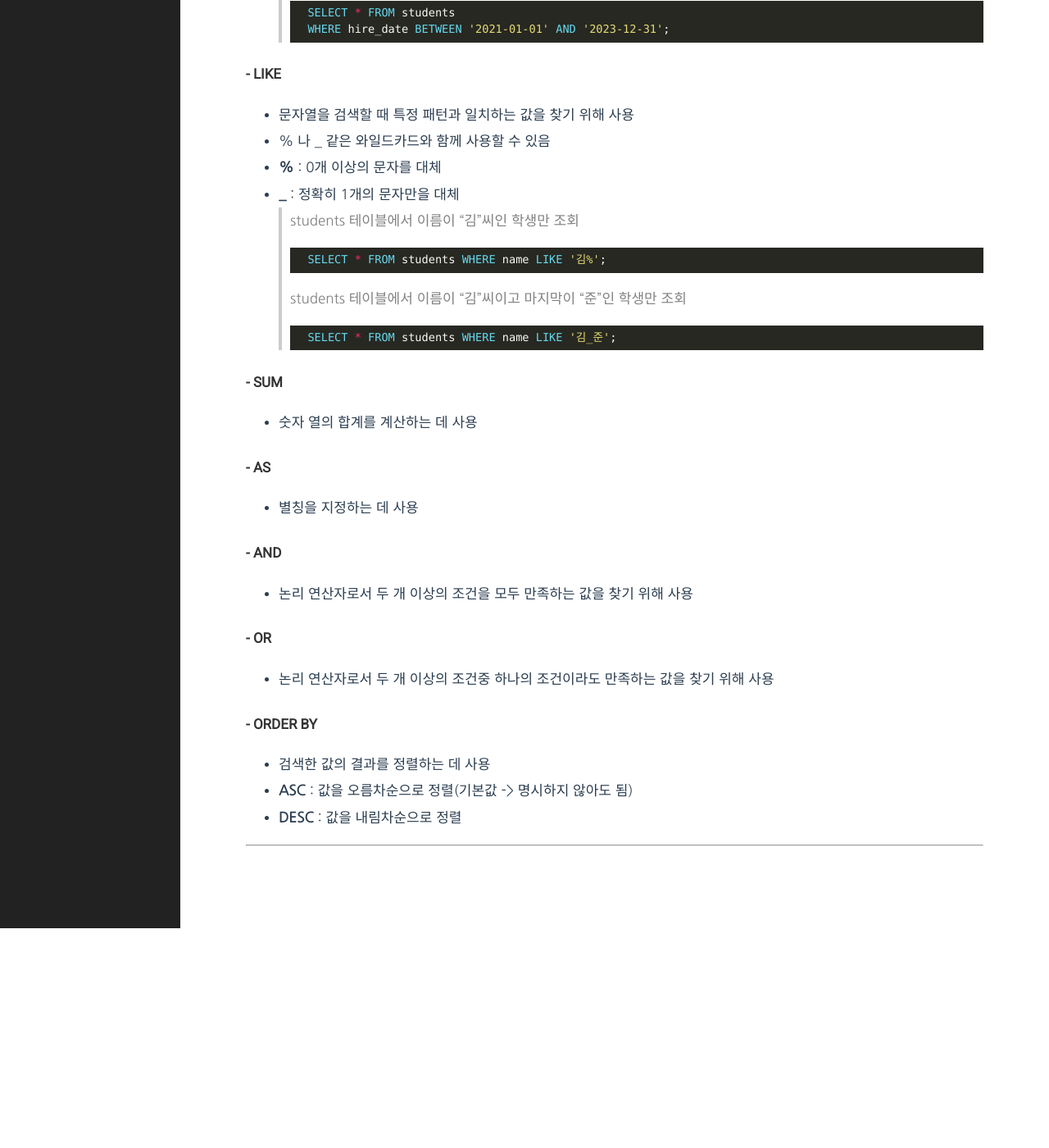
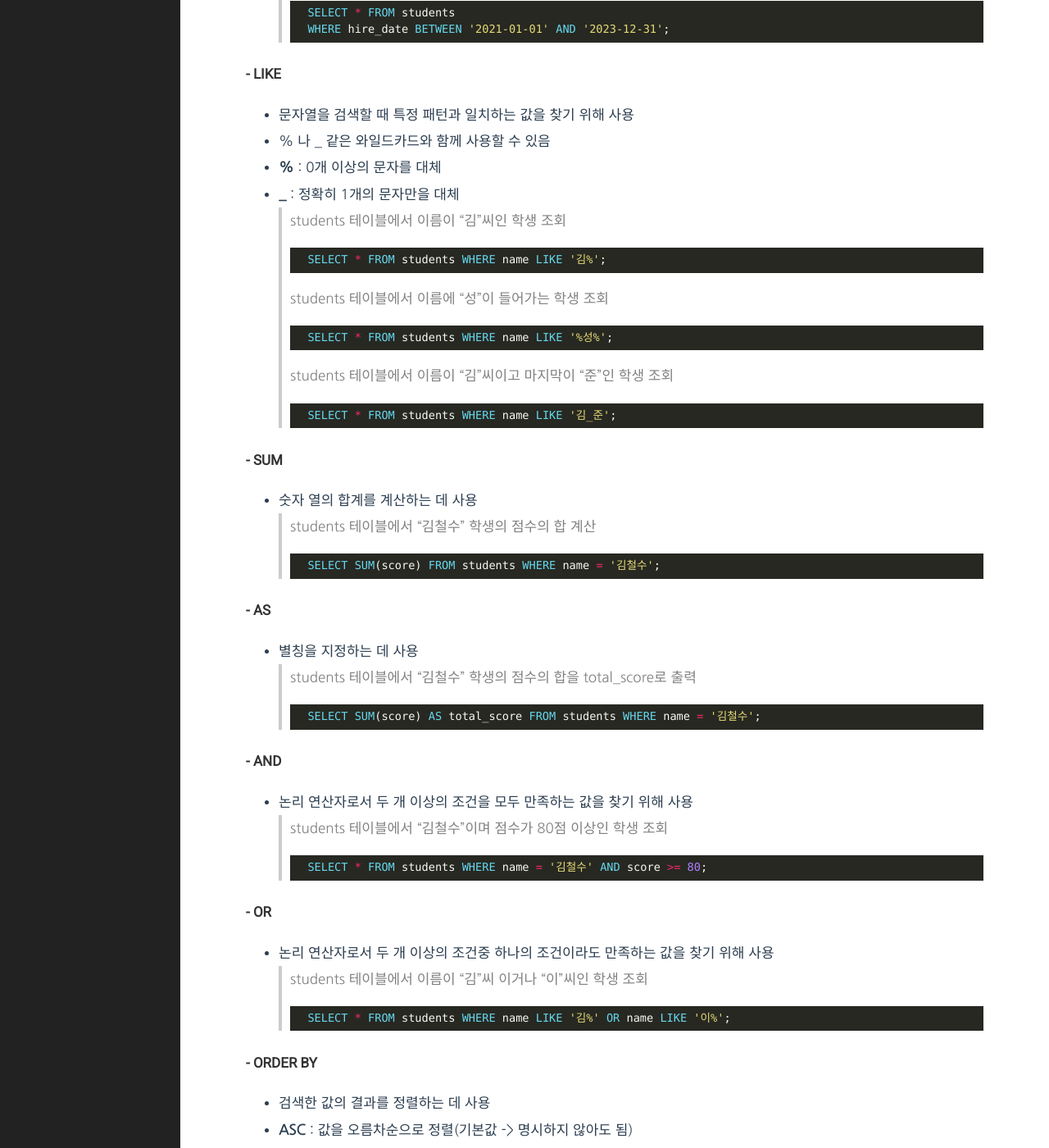
Before and after one commit to s-woni/s-woni.github.io, a Jekyll site: the page built from _posts/2025-01-14-til.md, in a window 1280 px wide and 1400 px high, scrolled down 1109 px. Shown: the whole window at 82% size. Built offline with Jekyll 4.4.1, drawn with Linux system fonts in a browser that asks for light colours; before the commit the page ends 2241 px from its top, so only the background shows below that; some of the changed text lies outside the part shown.

Commit message:
Update 2025-01-14-til.md

````diff
--- a/_posts/2025-01-14-til.md
+++ b/_posts/2025-01-14-til.md
@@ -15,7 +15,7 @@ category: bootcamp-til
     ```sql
     SELECT * FROM students;
     ```
-> sutdents 테이블에서 이름(name)만 조회
+> students 테이블에서 이름(name)만 조회
     ```sql
     SELECT name FROM students;
     ```
@@ -47,30 +47,56 @@ category: bootcamp-til
 - % 나 _ 같은 와일드카드와 함께 사용할 수 있음
 - **%** : 0개 이상의 문자를 대체
 - **_** : 정확히 1개의 문자만을 대체
-> students 테이블에서 이름이 "김"씨인 학생만 조회
+> students 테이블에서 이름이 "김"씨인 학생 조회
     ```sql
     SELECT * FROM students WHERE name LIKE '김%';
     ```
-> students 테이블에서 이름이 "김"씨이고 마지막이 "준"인 학생만 조회
+> students 테이블에서 이름에 "성"이 들어가는 학생 조회
+    ```sql
+    SELECT * FROM students WHERE name LIKE '%성%';
+    ```
+> students 테이블에서 이름이 "김"씨이고 마지막이 "준"인 학생 조회
     ```sql
     SELECT * FROM students WHERE name LIKE '김_준';
     ```
 
 #### - SUM
 - 숫자 열의 합계를 계산하는 데 사용
+> students 테이블에서 "김철수" 학생의 점수의 합 계산
+    ```sql
+    SELECT SUM(score) FROM students WHERE name = '김철수';
+    ```
 
 #### - AS
 - 별칭을 지정하는 데 사용
+> students 테이블에서 "김철수" 학생의 점수의 합을 total_score로 출력
+    ```sql
+    SELECT SUM(score) AS total_score FROM students WHERE name = '김철수';
+    ```
 
 #### - AND
 - 논리 연산자로서 두 개 이상의 조건을 모두 만족하는 값을 찾기 위해 사용
+> students 테이블에서 "김철수"이며 점수가 80점 이상인 학생 조회
+    ```sql
+    SELECT * FROM students WHERE name = '김철수' AND score >= 80;
+    ```
 
 #### - OR
 - 논리 연산자로서 두 개 이상의 조건중 하나의 조건이라도 만족하는 값을 찾기 위해 사용
+> students 테이블에서 이름이 "김"씨 이거나 "이"씨인 학생 조회
+    ```sql
+    SELECT * FROM students WHERE name LIKE '김%' OR name LIKE '이%';
+    ```
 
 #### - ORDER BY
 - 검색한 값의 결과를 정렬하는 데 사용
 - **ASC** : 값을 오름차순으로 정렬(기본값 -> 명시하지 않아도 됨)
 - **DESC** : 값을 내림차순으로 정렬
+> students 테이블에서 성적이 높은 순으로 정렬
+    ```sql
+    SELECT * FROM students ORDER BY score DESC;
+    ```
 
 ---
+
+TIL 쓰는거.. 좀.. 어려울지도..?
````
